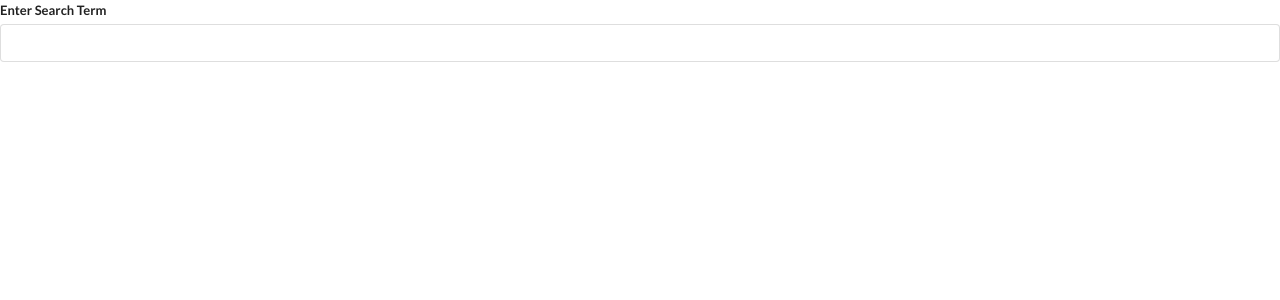
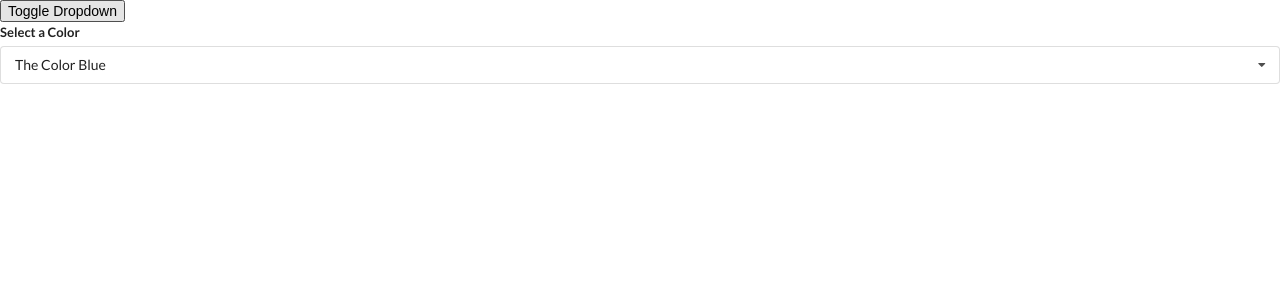
Before and after one commit to alfredoPark-48/widgets, a React (Create React App) app: page / in a window 1280 px wide. Shown: the top 300 px of the page. Built offline with nearby package versions, Linux system fonts and the light colour scheme.

Commit message:
Dropdown widget complete

```diff
--- a/src/App.js
+++ b/src/App.js
@@ -1,6 +1,7 @@
-import React from "react";
+import React, { useState } from "react";
 import Accordion from "./components/Accordion";
 import Search from "./components/Search";
+import Dropdown from "./components/Dropdown";
 
 const items = [
 	{
@@ -17,10 +18,28 @@
 	},
 ];
 
+const options = [
+	{ label: "The Color Blue", value: "blue" },
+	{ label: "The Color Red", value: "red" },
+	{ label: "The Color Green", value: "green" },
+];
+
 export default () => {
+	const [selected, setSelected] = useState(options[0]);
+	const [showDropdown, setShowDropdown] = useState(true);
+
 	return (
 		<div>
-			<Search />
+			<button onClick={() => setShowDropdown(!showDropdown)}>
+				Toggle Dropdown
+			</button>
+			{showDropdown ? (
+				<Dropdown
+					options={options}
+					selected={selected}
+					onSelectedChange={setSelected}
+				/>
+			) : null}
 		</div>
 	);
 };
--- /dev/null
+++ b/src/components/Dropdown.js
@@ -0,0 +1,62 @@
+import React, { useState, useEffect, useRef } from "react";
+
+const Dropdown = ({ options, selected, onSelectedChange }) => {
+	const [open, setOpen] = useState(false);
+	const ref = useRef();
+
+	useEffect(() => {
+		const onBodyClick = (event) => {
+			if (ref.current.contains(event.target)) {
+				return;
+			}
+			setOpen(false);
+		};
+		document.body.addEventListener("click", onBodyClick, { capture: true });
+
+		return () => {
+			document.body.removeEventListener("click", onBodyClick, {
+				capture: true,
+			});
+		};
+	}, []);
+
+	const renderedOptions = options.map((option) => {
+		if (option.value === selected.value) {
+			return null;
+		}
+
+		return (
+			<div
+				key={option.value}
+				className="item"
+				onClick={() => {
+					onSelectedChange(option);
+				}}
+			>
+				{option.label}
+			</div>
+		);
+	});
+
+	return (
+		<div className="ui form" ref={ref}>
+			<div className="field">
+				<label className="label">Select a Color</label>
+				<div
+					onClick={() => {
+						setOpen(!open);
+					}}
+					className={`ui selection dropdown ${open ? "visible active" : ""}`}
+				>
+					<i className="dropdown icon"></i>
+					<div className="text">{selected.label}</div>
+					<div className={`menu ${open ? "visible transition" : ""}`}>
+						{renderedOptions}
+					</div>
+				</div>
+			</div>
+		</div>
+	);
+};
+
+export default Dropdown;
```
